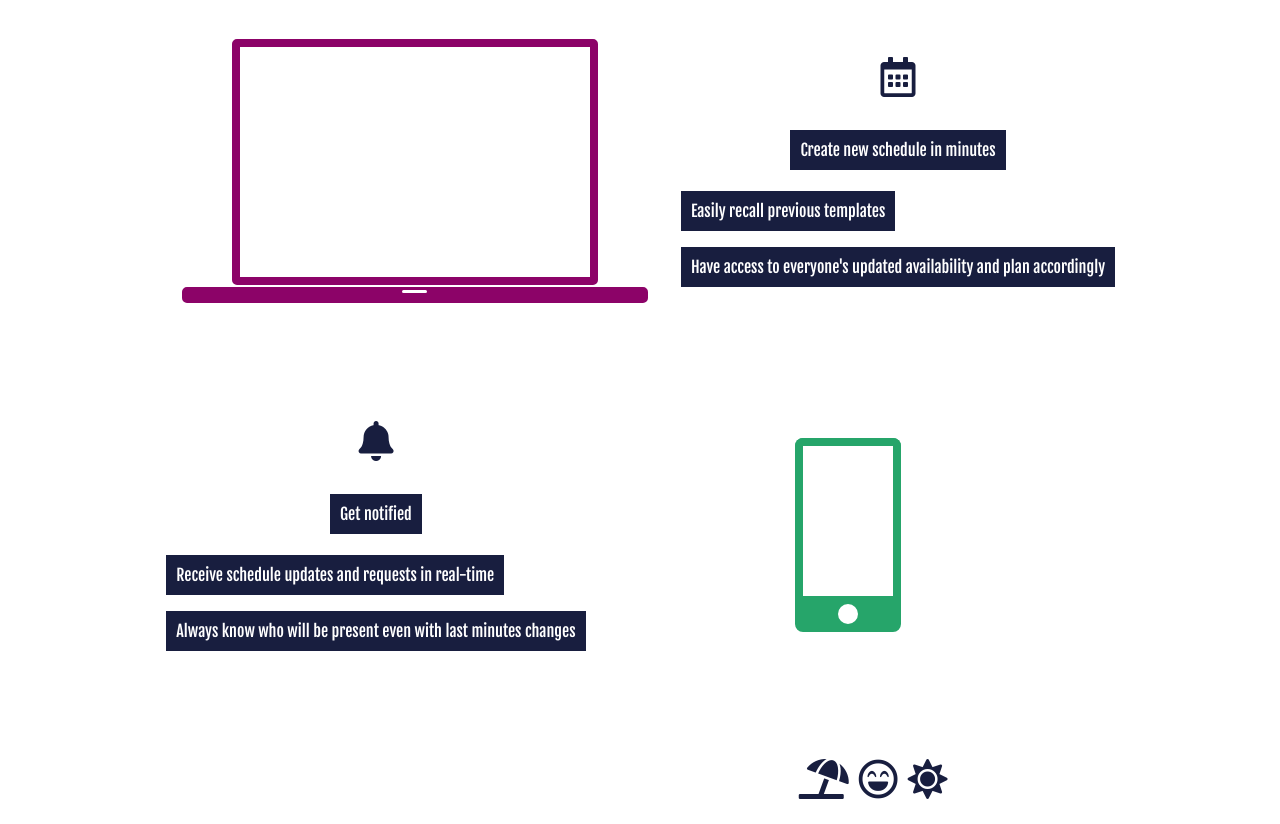
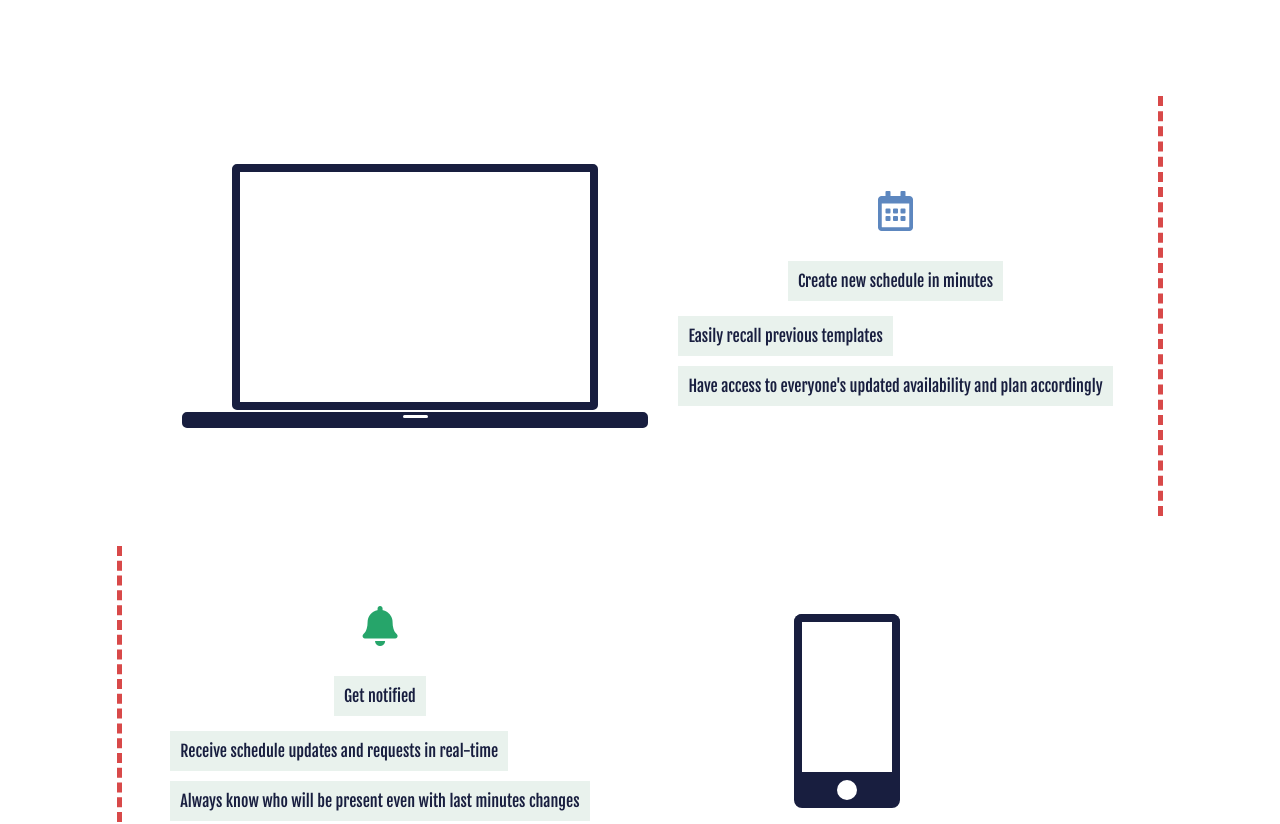
Before and after one commit to yh2n/shift-client, a React (Create React App) app: page / in a window 1280 px wide. Shown: the part 560-1384 px from the top of the page. Built offline with nearby package versions, Linux system fonts and the light colour scheme; no server answers; some icons are missing.

Commit message:
Add dotted borders

```diff
--- a/src/components/LandingPage.css
+++ b/src/components/LandingPage.css
@@ -15,6 +15,12 @@
     max-width: 1400px;
     width: 90%;
     margin-top: 200px;
+    margin-bottom: 100px;
+}
+
+.bottom_border {
+    border-bottom: 10px dotted rgba(38, 165, 106, 65);
+    width: 25%
 }
 
 .app_presentation {
@@ -69,14 +75,21 @@
 .animations_container {
     display: flex;
     /* border: solid purple; */
+    border-right: 5px dashed rgba(216, 73, 73, 85);
+    margin-bottom: 30px;
+
     padding: 30px;
+}
+
+.animations_container.cell {
+    border-left: 5px dashed rgba(216, 73, 73, 85);
+    border-right: none;
 }
 
 
 .animations_text {
-    border: solid;
-    color: white;
-    background: #181E3F;
+    color: #181E3F;
+    background: #E9F2ED;
     margin-bottom: 10px;
     padding: 10px;
 }
@@ -84,15 +97,16 @@
     display: flex;
     width: 100%;
     /* border: solid blueviolet; */
+    padding: 15px;
     margin-bottom: 20px;
     align-items: center;
 }
-
 .laptop, .dialogue_icon1 {
     display: flex;
     flex-direction: column;
     /* border: solid green; */
-    color: #8C0368;
+    /* color: #8C0368; */
+    color: #181E3F;
     padding: 20px;
     margin-right: 10px;
     justify-content: center;
@@ -121,7 +135,7 @@
     border-radius: 5px;
     width: 460px;
     height: 4%;
-    background: #8C0368;
+    background: #181E3F;
 }
 
 .laptop_keyboard_button {
@@ -161,7 +175,8 @@
     margin-right: 10px;
     justify-content: center;
     align-items: center;
-    color: #26A56A
+    /* color: #26A56A; */
+    color: #181E3F;
 }
 
 .cell-phone_screen {
@@ -182,7 +197,7 @@
     border-radius: 0 0 8px 8px;
     width: 90px;
     height: 20px;
-    background: #26A56A;
+    background: #181E3F;
 }
 
 .cell-phone_home_button {
@@ -255,6 +270,7 @@
     font-size: 15px;
     align-self: flex-end;
     padding-right: 25px;
+    color: #26A56A;
 }
 
 .background_images {
@@ -354,6 +370,11 @@
         margin-top: 150px;
     }
 
+    .laptop_container, .cell-phone_container, .dialogue_container {
+        border-right: none;
+        border-bottom: 5px dotted plum;
+    }
+
     .left_icons {
         margin: 10px 0 0 0;
         align-self: center;
--- a/src/components/LandingPage.js
+++ b/src/components/LandingPage.js
@@ -58,6 +58,7 @@ export default class LandingPage extends Component {
                             <i className="far fa-calendar-check"></i>
                         </div>
                     </div>
+                    <div className="bottom_border"></div>
                     <div className="landing_page_animations">
                         <div className="animations_container">
                             <div className="laptop_container">
@@ -68,14 +69,14 @@ export default class LandingPage extends Component {
                                     </div>
                                 </div>
                                 <div className="laptop_instructions">
-                                    <i className="far fa-calendar-alt" style={{'fontSize': '40px'}}></i>
+                                    <i className="far fa-calendar-alt" style={{'fontSize': '40px', color: '#5D87BF'}}></i>
                                     <div className="animations_text icon_text">Create new schedule in minutes</div>
                                     <div className="animations_text">Easily recall previous templates</div>
                                     <div className="animations_text">Have access to everyone's updated availability and plan accordingly</div>
                                 </div>
                             </div>
                         </div>
-                        <div className="animations_container">
+                        <div className="animations_container cell">
                             <div className="cell-phone_container">
                                 <div className="cell-phone">
                                     <div className="cell-phone_screen">
@@ -88,7 +89,7 @@ export default class LandingPage extends Component {
                                     </div>
                                 </div>
                                 <div className="cell-phone_instructions">
-                                    <i className="fas fa-bell" style={{'fontSize': '40px'}}></i>
+                                    <i className="fas fa-bell" style={{'fontSize': '40px', color: '#26A56A'}}></i>
                                     <div className="animations_text icon_text">Get notified</div>
                                     <div className="animations_text">Receive schedule updates and requests in real-time</div>
                                     <div className="animations_text">Always know who will be present even with last minutes changes</div>
@@ -120,9 +121,10 @@ export default class LandingPage extends Component {
                                 </div>
                                 <div className="laptop_instructions">
                                     <div className="last_instructions">
-                                        <i className="fas fa-umbrella-beach" style={{'fontSize': '40px'}}></i>
-                                        <i className="far fa-laugh-beam" style={{'fontSize': '40px'}}></i>
-                                        <i className="fas fa-sun" style={{'fontSize': '40px'}}></i>
+                                        <i className="fas fa-umbrella-beach" style={{'fontSize': '40px', color: '#5D87BF'}}></i>
+                                        <i className="far fa-laugh-beam" style={{'fontSize': '40px', color: 'rgba(216, 73, 73, 85)'}}></i>
+                                        <i className="fas fa-sun" style={{'fontSize': '40px', color: '#26A56A'}}></i>
+                                        {/* <i className="fas fa-sun" style={{'fontSize': '40px', color: '#181E3F'}}></i> */}
                                     </div>
                                     <div className="animations_text icon_text">Ease the process...</div>
                                     <div className="animations_text">...of scheduling, swapping shifts, communicating with every staff member</div>
```
